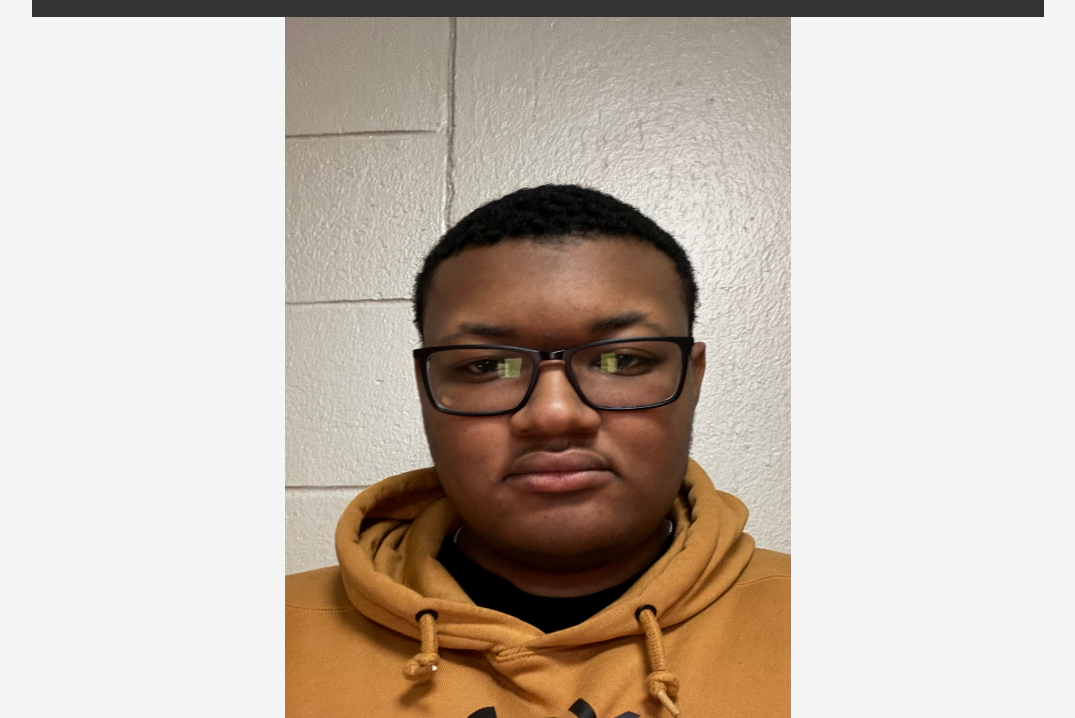
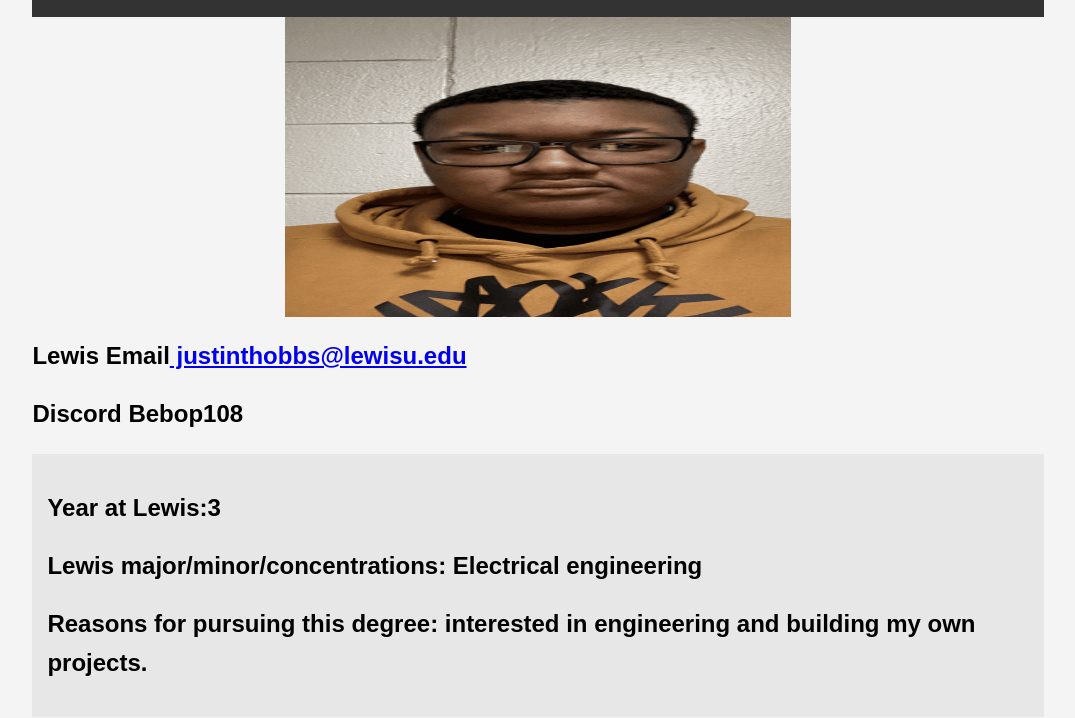
Before and after one commit to Bebopx10/me, a plain HTML site: page index.html in a window 1280 px wide. Shown: the part 82-800 px from the top of the page, without its empty margins (102-1177 px from the left). Drawn offline with Linux system fonts and the light colour scheme.

Commit message:
Update index.html

```diff
--- a/index.html
+++ b/index.html
@@ -40,7 +40,7 @@
         <header class="main-info">
             <h1>Justin Hobbs</h1>
         </header>
-        <img src="Me.png" width="300" height="800" class="center">
+        <img src="Me-300 by 300-jpg.png" width="300" height="300" class="center">
         <section>
             <h2>Lewis Email<a href="mailto;justinthobbs@lewisu.edu"> justinthobbs@lewisu.edu</a></h2>
             <h2>Discord Bebop108</h2>
```
